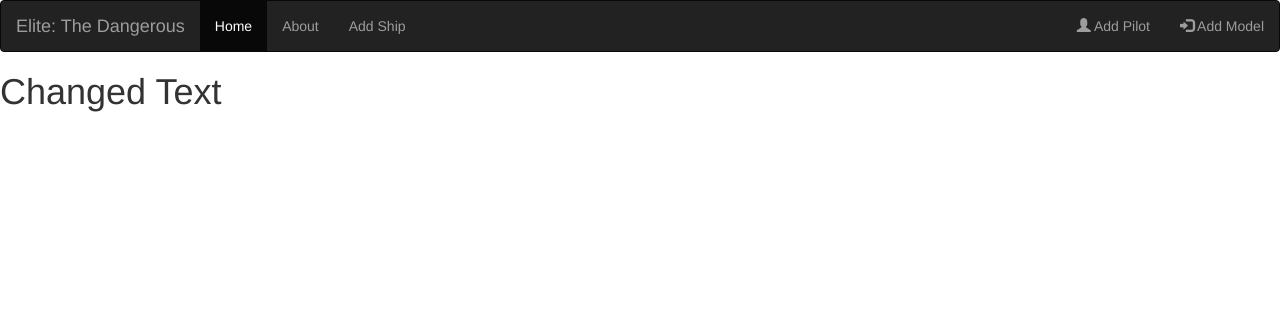
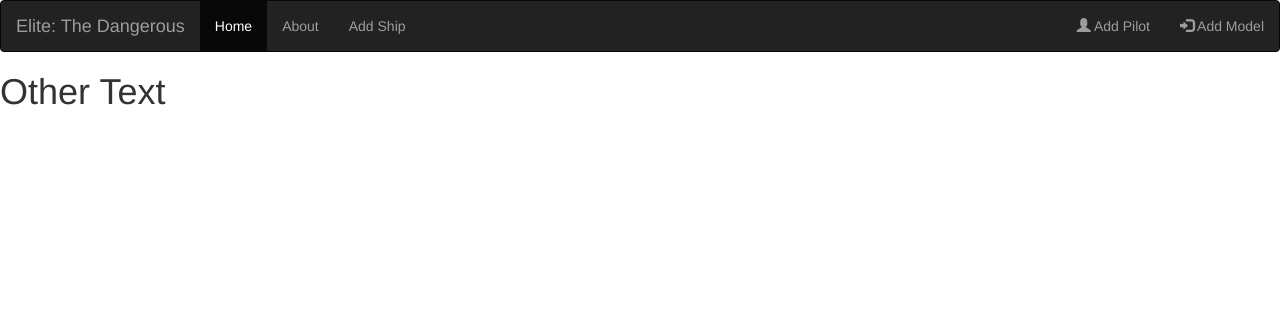
Before and after one commit to mtech-software-solutions/simpleflaskapp, a Flask app: page / in a window 1280 px wide. Shown: the top 312 px of the page. Run offline with Flask 3, Linux system fonts and the light colour scheme; some libraries are stand-ins or nearby versions.

Commit message:
EG: edits

```diff
--- a/templates/index.html
+++ b/templates/index.html
@@ -27,7 +27,7 @@
         </div>
     </nav>
     {% block content %}
-    <h1>Changed Text</h1>
+    <h1>Other Text</h1>
     {% endblock %}
 </body>
 
```
